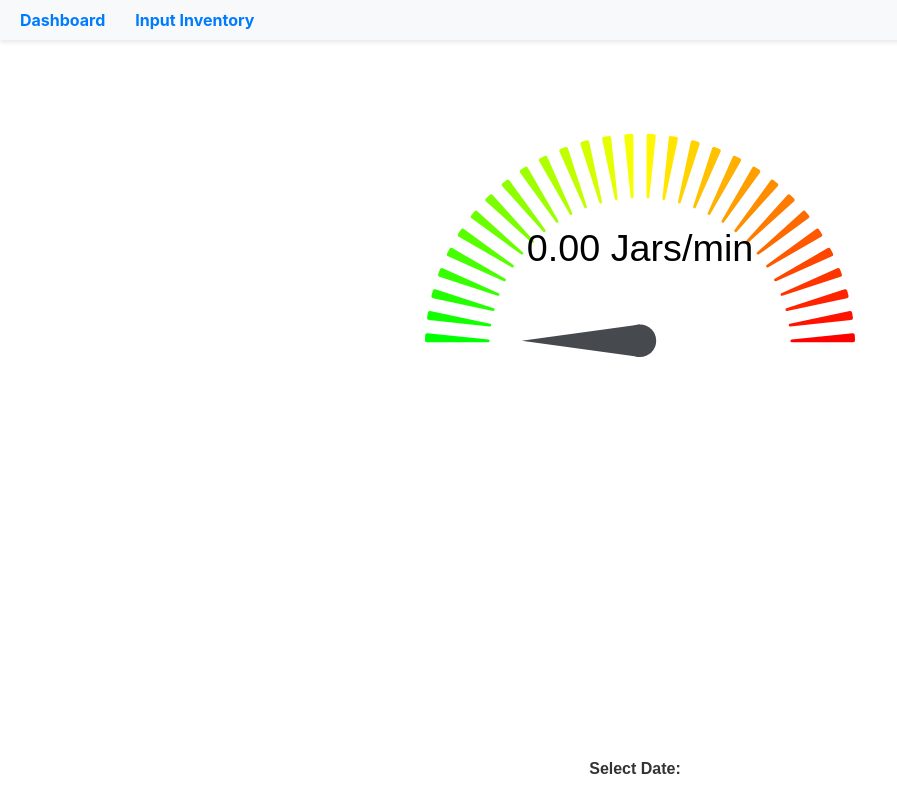
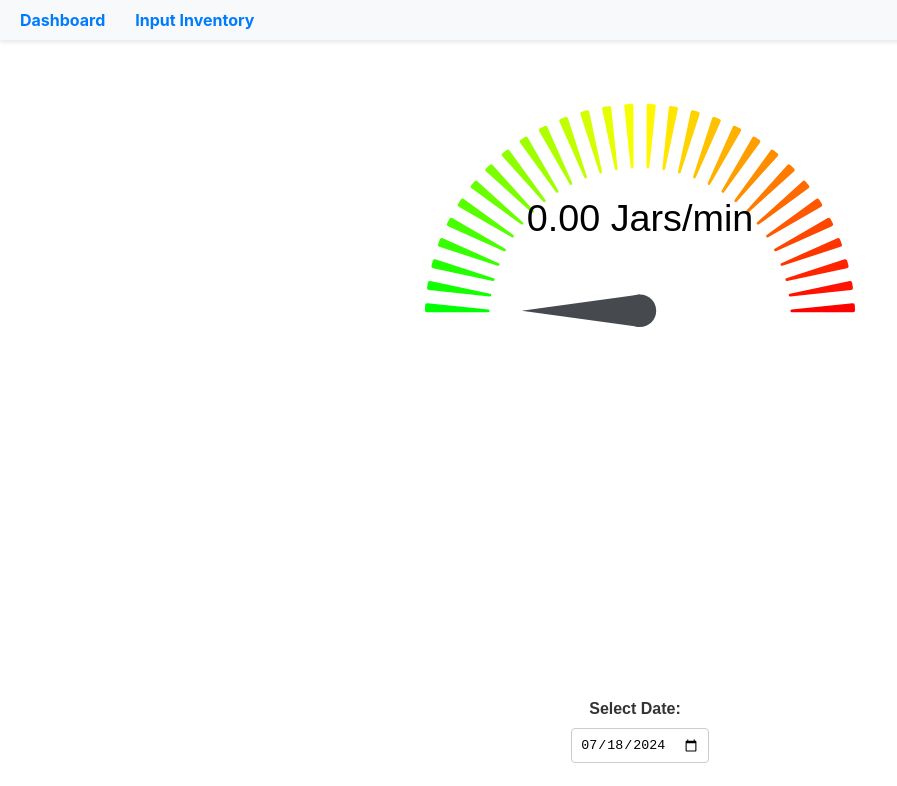
Before and after one commit to PremKumar-1/t3nbnutty, a React (Create React App) app: page / in a window 1280 px wide. Shown: the top 786 px of the page, without its empty margins (0-897 px from the left). Built offline with nearby package versions, Linux system fonts and the light colour scheme; no server answers.

Commit message:
some changes

```diff
--- a/src/Speedometer.css
+++ b/src/Speedometer.css
@@ -1,5 +1,5 @@
 .speedometer {
-    margin: 40px auto;
+    margin: 10px auto;
     width: 600px;
     height: 600px;
 }
```
